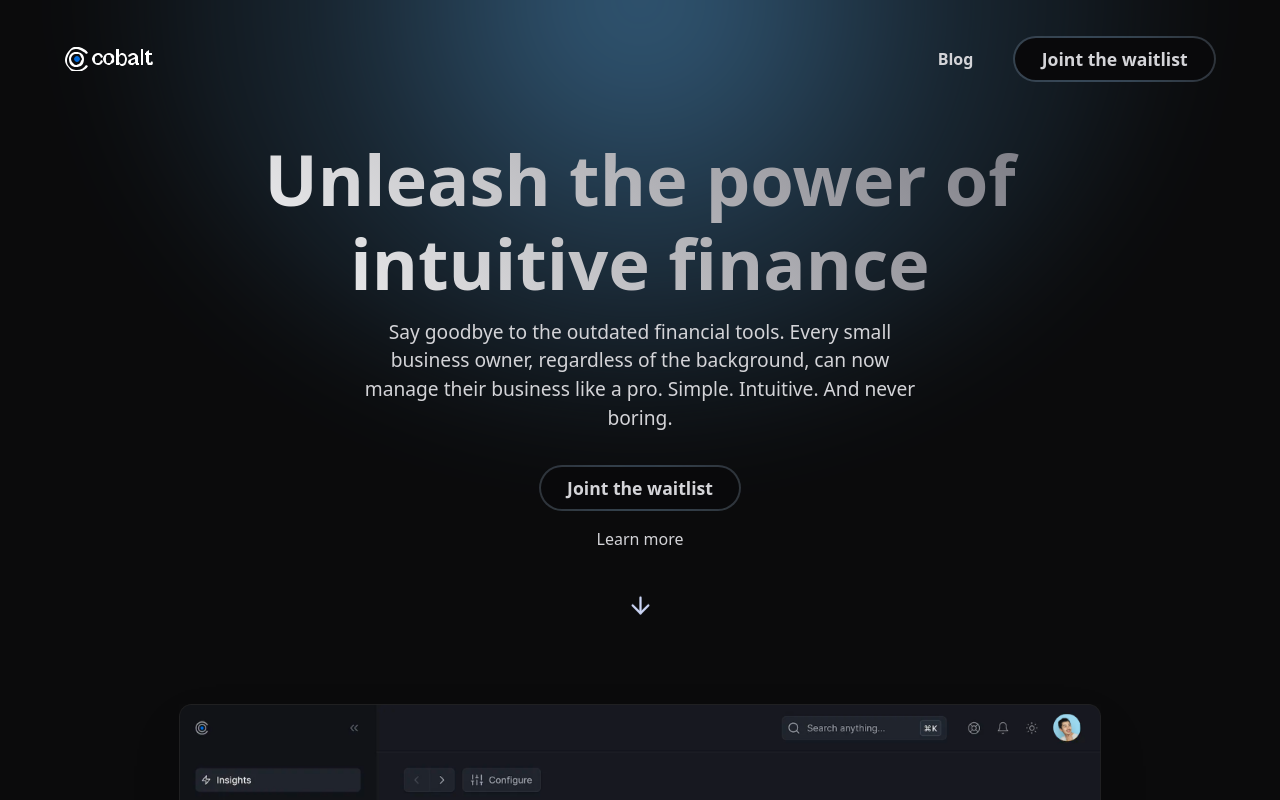
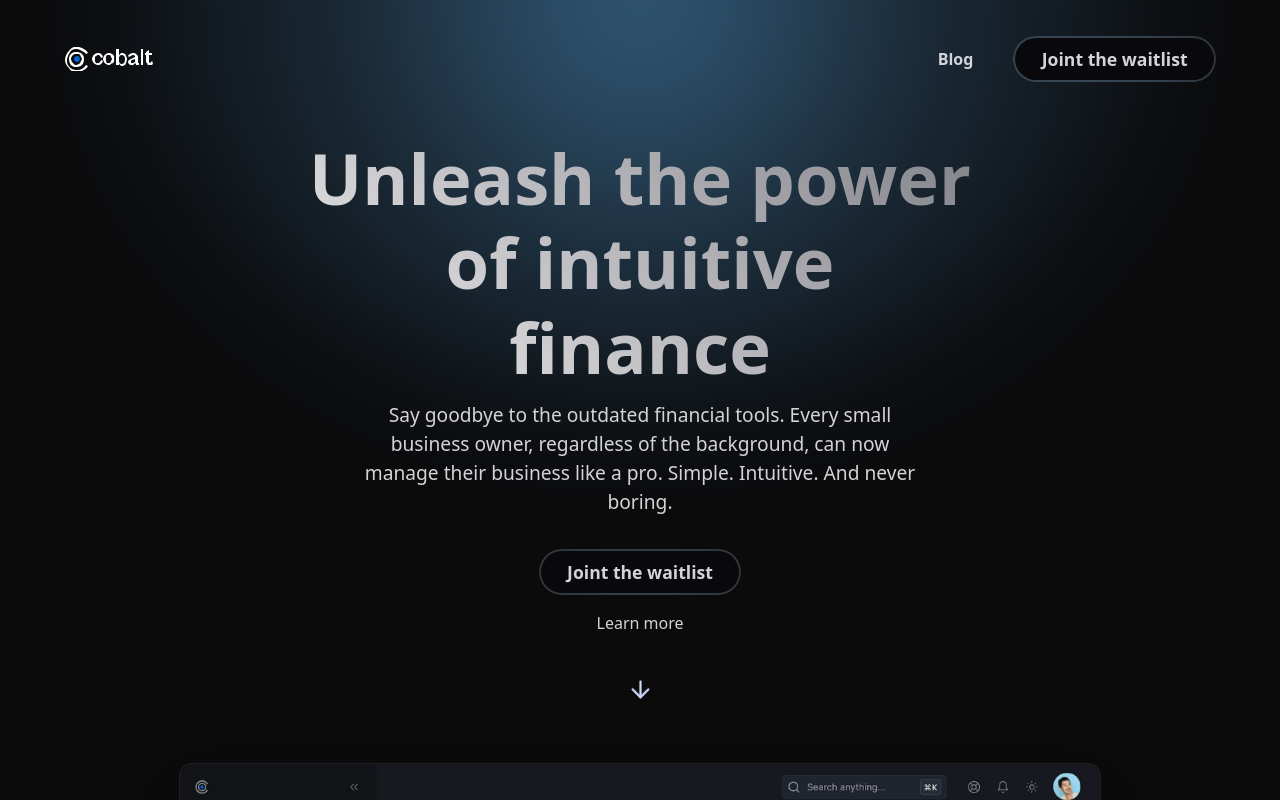
Before and after one commit to Iyanu456/cobalt_website, a Next.js app in the folder cobalt/: page / in a window 1280 px wide. Shown: the top 800 px of the page. Built offline with nearby package versions, Linux system fonts and the light colour scheme.

Commit message:
Default commit message

```diff
--- a/cobalt/app/page.js
+++ b/cobalt/app/page.js
@@ -30,13 +30,13 @@ const cards = [
 export default function Home() {
   return (
     <>
-      <div className="text-center relative max-sm:min-h-[75vh] min-h-[100vh] md:min-h-[70vh] md:max-w-[77vw] sm:px-[1em] max-sm:px-[1em] mx-auto flex flex-col justify-center  md:mt-[7em] mt-[10em]">
+      <div className="text-center relative max-sm:min-h-[75vh] min-h-[100vh] md:min-h-[70vh] md:max-w-[77vw] sm:px-[1em] max-sm:px-[1em] mx-auto flex flex-col justify-center  md:mt-[8.5em] mt-[10em]">
         <div className="gradient-text">
-          <h1 className="text-[2.8em] max-sm:text-[2.2em] md:text-[3.4em] lg:text-[4.4em] leading-[1.2em] text-center  font-bold">
-            Unleash the power of {<br></br>}intuitive finance
+          <h1 className="text-[2.8em] max-w-[70%] mx-auto max-sm:text-[2.2em] md:text-[3.4em] lg:text-[4.4em] leading-[1.2em] text-center  font-bold">
+            Unleash the power of intuitive finance
           </h1>
         </div>
-        <p className="md:text-[1.2em] md:max-w-[60%] mx-auto text-center mt-3">
+        <p className="md:text-[1.2em] md:max-w-[60%] max-w-[90%] mx-auto text-center mt-3">
           Say goodbye to the outdated financial tools. Every small business
           owner, regardless of the background, can now manage their business
           like a pro. Simple. Intuitive. And never boring.
```
